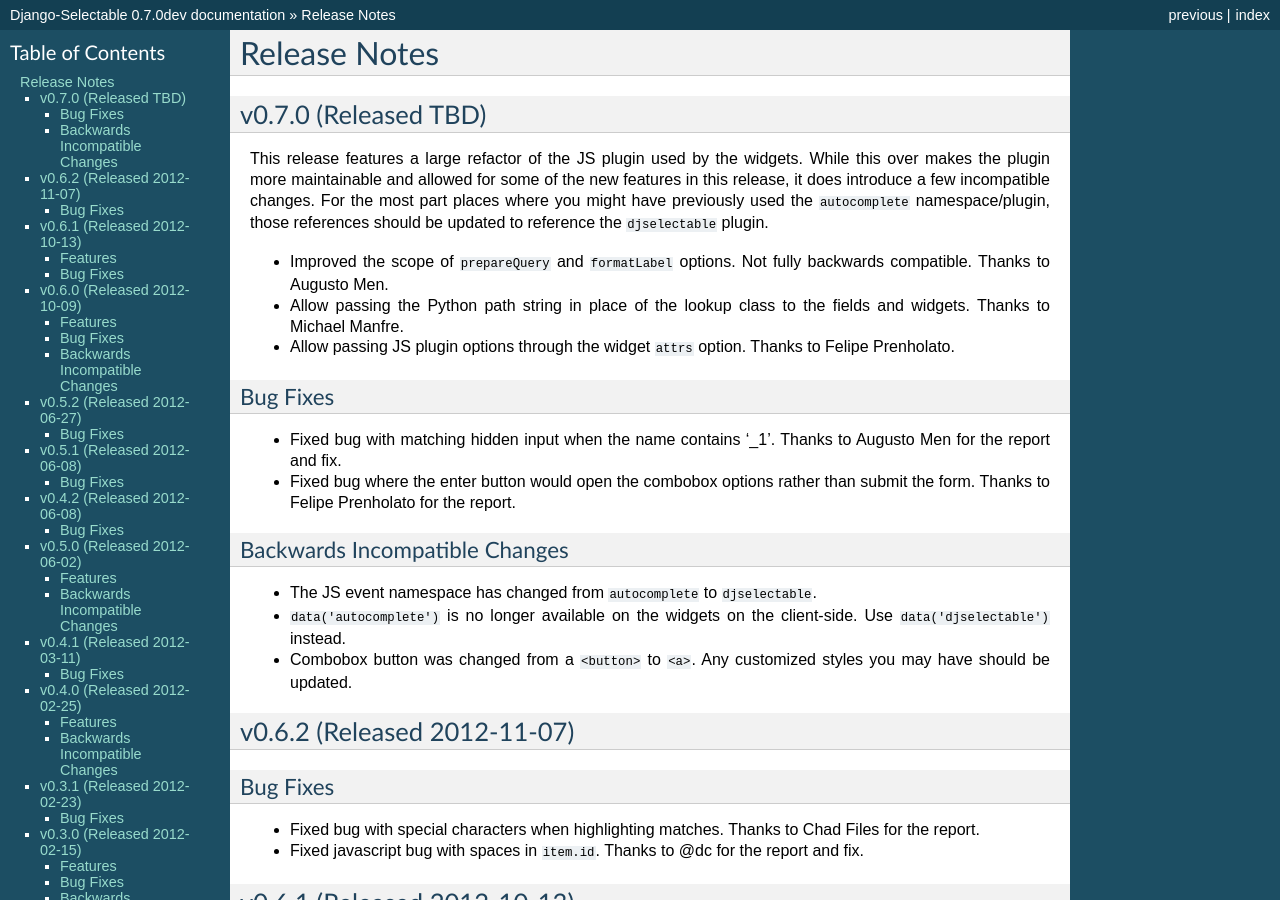
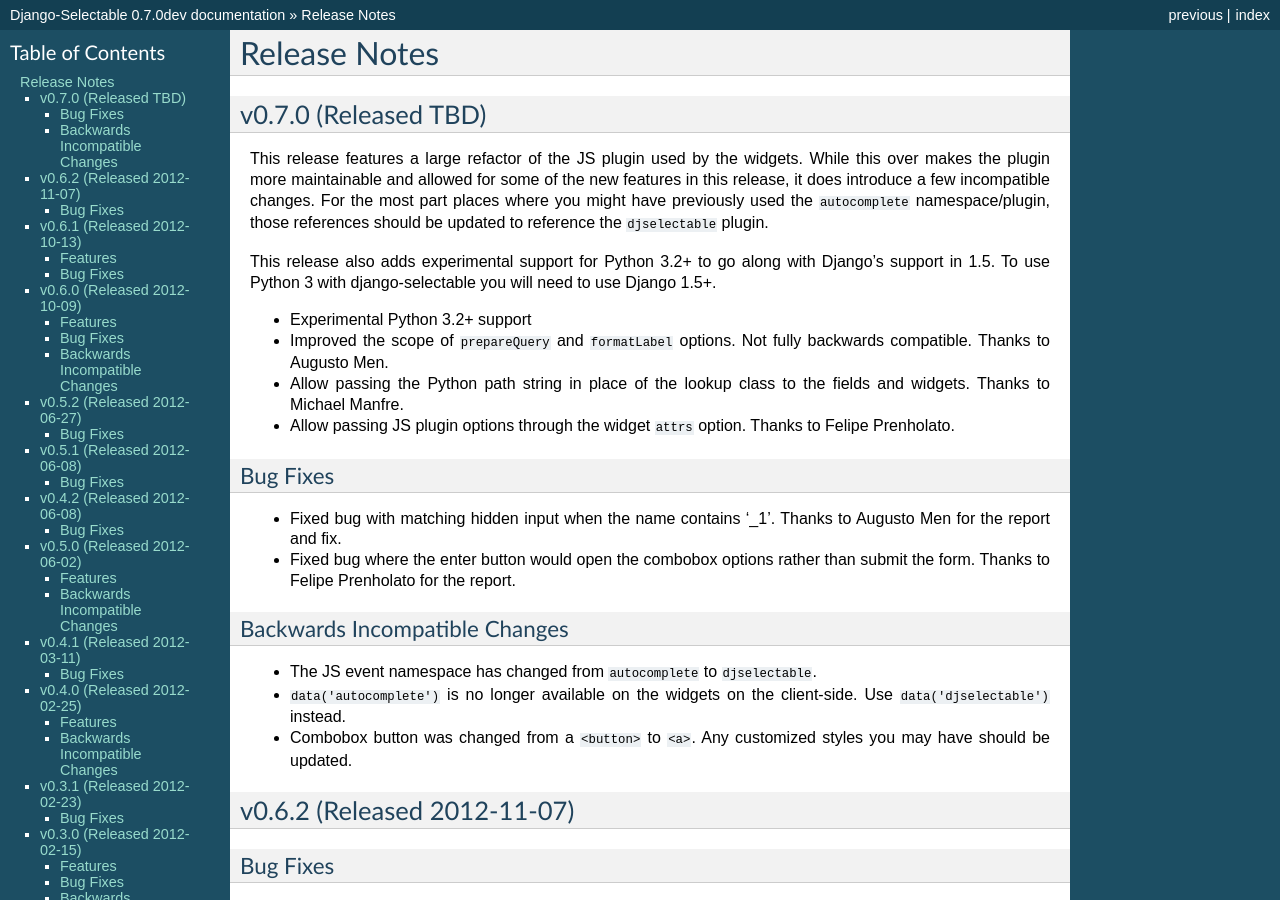
Before and after one commit to mlavin/django-selectable, a Sphinx documentation site: the page built from docs/releases.rst, in a window 1280 px wide and 900 px high. Built offline with Sphinx 7.4.7, drawn with Linux system fonts in a browser that asks for light colours.

Commit message:
Release notes and README update on the status of Python 3 support. Fixes #58.

```diff
--- a/README.rst
+++ b/README.rst
@@ -22,6 +22,8 @@
 
     Begining with version django-selectable version 0.6, Django 1.2 is no longer supported.
     While it may continue to work, bugs related to Django 1.2 support will not be fixed.
+
+    Version 0.7 adds experimental support for Python 3.2+ when used with Django 1.5+.
 
 To install::
 
--- a/docs/releases.rst
+++ b/docs/releases.rst
@@ -10,6 +10,10 @@
 might have previously used the ``autocomplete`` namespace/plugin, those references should
 be updated to reference the ``djselectable`` plugin.
 
+This release also adds experimental support for Python 3.2+ to go along with Django's support in 1.5.
+To use Python 3 with django-selectable you will need to use Django 1.5+.
+
+- Experimental Python 3.2+ support
 - Improved the scope of ``prepareQuery`` and ``formatLabel`` options. Not fully backwards compatible. Thanks to Augusto Men.
 - Allow passing the Python path string in place of the lookup class to the fields and widgets. Thanks to Michael Manfre.
 - Allow passing JS plugin options through the widget ``attrs`` option. Thanks to Felipe Prenholato.
```
